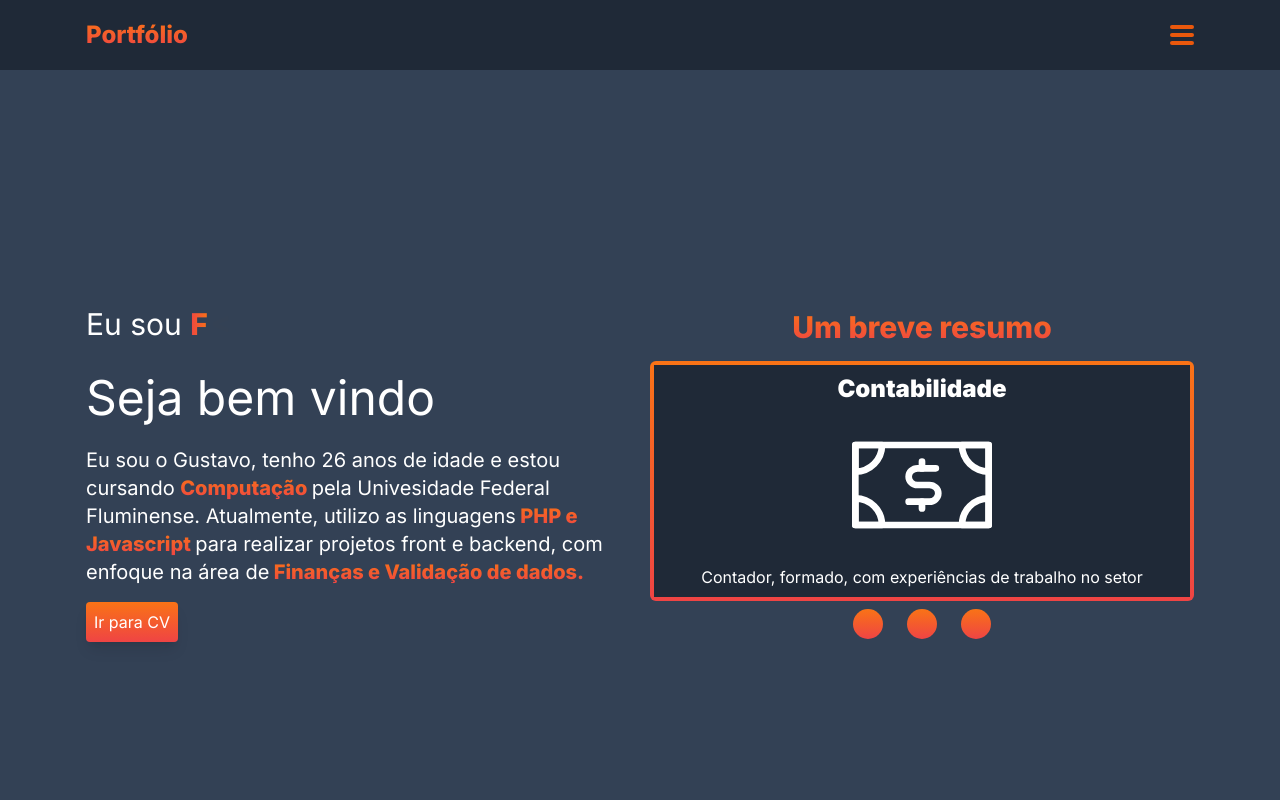
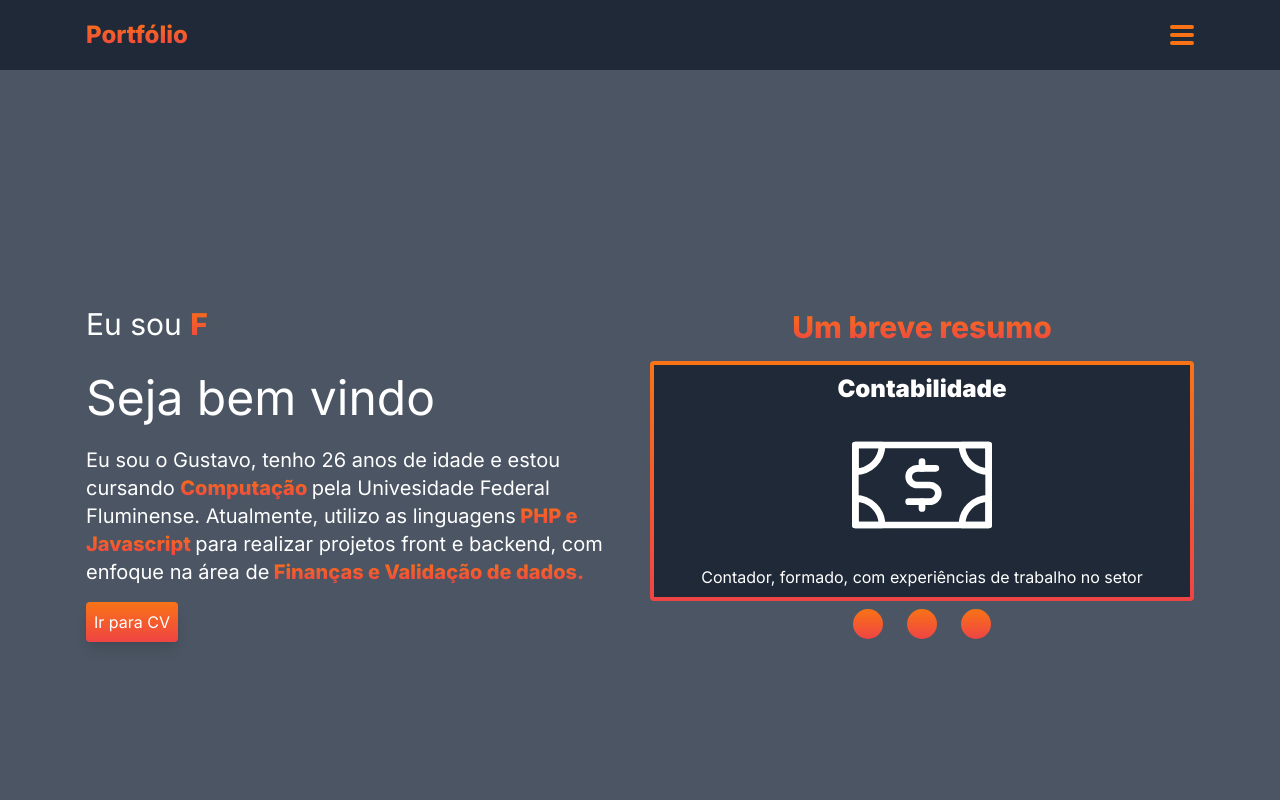
Before and after one commit to Sevengusta/Personal-Portfolio, a Next.js app: page / in a window 1280 px wide. Shown: the top 800 px of the page. Built offline with nearby package versions, Linux system fonts and the light colour scheme.

Commit message:
Projeto finalizado

```diff
--- a/src/app/Components/about/Frameworks.tsx
+++ b/src/app/Components/about/Frameworks.tsx
@@ -94,7 +94,7 @@ const Frameworks = () => {
                 className="ease-out duration-300 cursor-pointer transform hover:scale-125 m-auto w-[60px] sm:w-[80px]"
               >
                 <linearGradient id="color" x1="100%" y1="100%" x2="0%" y2="0%">
-                  <stop stopColor="#ef4444" offset="0%" />
+                  <stop stopColor="#ef4444" offset="50%" />
                   <stop stopColor="#f97316" offset="100%" />
                 </linearGradient>
                 <path d="m34.959 11.235h-.055q.438.384-.219.548l-4.766 1.259 4.326 5.862q.219.329.11.468c-.155.144-.337.262-.536.346l-.012.005-5.587 2.03q-5.314 1.863-5.807 2.028h-.055c-.276.138-.602.219-.946.219-.014 0-.028 0-.041 0h.002c-.353-.079-.644-.299-.815-.596l-.003-.006q-.548-.712-3.999-6.957-5.865 1.533-7.344 1.863c-.147.057-.317.09-.495.09-.597 0-1.107-.373-1.31-.899l-.003-.01-1.425-3.127q-5.533-11.888-5.807-12.6-.493-1.096.438-1.206l.712-.055q5.703-.437 6.355-.492c.033-.003.072-.004.111-.004.207 0 .404.042.584.118l-.01-.004c.168.115.305.262.407.432l.003.006 8.492 14.19 10.628-2.52-3.508-4.986q-.384-.548.493-.657l4.931-.819c.067-.015.144-.024.224-.024.116 0 .228.019.332.053l-.008-.002c.22.115.404.273.545.464l.003.004 2.136 2.63q1.753 2.185 1.918 2.35zm-19.339 3.944q.274-.055.055-.329l-7.949-13.751c-.039-.067-.11-.112-.192-.112-.009 0-.019.001-.028.002h.001l-5.807.493q-.055 0-.055.11c.001.08.021.155.056.221l-.001-.003 7.177 14.792q.055.11.11.11h.274l3.889-.935q2.41-.599 2.47-.599zm16.764 3.123-3.508-4.821c-.044-.082-.11-.147-.189-.191l-.002-.001c-.024-.005-.052-.008-.08-.008-.06 0-.118.013-.169.036l.003-.001-10.407 2.74 3.452 5.807q.165.274.274.302c.027.005.058.008.09.008.066 0 .129-.013.187-.036l-.003.001 10.244-3.508q.219-.055.219-.11c-.005-.052-.025-.099-.055-.137v.001zm.657-7.341q.438-.11.329-.274-2.689-3.342-3.013-3.78c-.064-.135-.199-.228-.356-.228-.029 0-.058.003-.085.009h.003l-3.944.712q-.219.055-.055.274l3.123 4.273q2.026-.493 3.999-.987z"></path>
--- a/src/app/Components/contact/Suport.tsx
+++ b/src/app/Components/contact/Suport.tsx
@@ -103,6 +103,7 @@ const Suport = () => {
           <label htmlFor="">Nome</label>
 
           <input
+            autoComplete="off"
             value={name}
             name="name"
             onChange={(e) => setName(e.target.value)}
@@ -124,6 +125,7 @@ const Suport = () => {
         <div className="flex flex-col gap-2">
           <label htmlFor="">E-mail</label>
           <input
+            autoComplete="off"
             value={email}
             name="email"
             onChange={(e) => setEmail(e.target.value)}
@@ -143,6 +145,7 @@ const Suport = () => {
         <div className="flex flex-col gap-2">
           <label htmlFor="">Deixe sua mensagem</label>
           <textarea
+            autoComplete="off"
             value={message}
             name="message"
             onChange={(e) => setMessage(e.target.value)}
--- a/src/app/Components/header/MobileNav.tsx
+++ b/src/app/Components/header/MobileNav.tsx
@@ -9,6 +9,7 @@ const MobileNav = () => {
 
   return (
     <div>
+
       <div className="relative z-30">
         <motion.button
           onClick={() => toggleMobileNav()}
@@ -25,7 +26,7 @@ const MobileNav = () => {
               h-[4px]
               rounded
               block
-              bg-orange-600
+              bg-orange-500
             "
           ></motion.span>
           <motion.span
@@ -38,7 +39,7 @@ const MobileNav = () => {
               h-[4px]
               rounded
               block
-              bg-orange-600
+              bg-orange-500
             "
           ></motion.span>
           <motion.span
@@ -51,7 +52,7 @@ const MobileNav = () => {
               h-[4px]
               rounded
               block
-              bg-orange-600
+              bg-orange-500
             "
           ></motion.span>
         </motion.button>
@@ -183,6 +184,10 @@ const MobileNav = () => {
                     fill="none"
                     xmlns="http://www.w3.org/2000/svg"
                   >
+                    <linearGradient id="color" x1="100%" y1="100%" x2="0%" y2="0%">
+                      <stop stopColor="#ef4444" offset="50%" />
+                      <stop stopColor="#f97316" offset="100%" />
+                    </linearGradient>
                     <path
                       d="M6.014 8.00613C6.12827 7.1024 7.30277 5.87414 8.23488 6.01043L8.23339 6.00894C9.14051 6.18132 9.85859 7.74261 10.2635 8.44465C10.5504 8.95402 10.3641 9.4701 10.0965 9.68787C9.7355 9.97883 9.17099 10.3803 9.28943 10.7834C9.5 11.5 12 14 13.2296 14.7107C13.695 14.9797 14.0325 14.2702 14.3207 13.9067C14.5301 13.6271 15.0466 13.46 15.5548 13.736C16.3138 14.178 17.0288 14.6917 17.69 15.27C18.0202 15.546 18.0977 15.9539 17.8689 16.385C17.4659 17.1443 16.3003 18.1456 15.4542 17.9421C13.9764 17.5868 8 15.27 6.08033 8.55801C5.97237 8.24048 5.99955 8.12044 6.014 8.00613Z"
                       fill="url(#color)"
@@ -276,6 +281,7 @@ const MobileNav = () => {
                       <h3>Clique para ver</h3>
                     </div>
                   </Link>
+
                 </li>
               </ul>
             </motion.div>
--- a/src/app/Components/header/NavName.tsx
+++ b/src/app/Components/header/NavName.tsx
@@ -16,7 +16,7 @@ const NavName: React.FC<NavProps> = ({ children, refs, onClick }) => {
           className="
               w-0
               h-[2px]
-              bg-gradient-to-r
+              bg-gradient-to-t
               from-red-500
               to-orange-500
               ease-in-out
--- a/src/app/Components/home/TextAnimation.tsx
+++ b/src/app/Components/home/TextAnimation.tsx
@@ -17,7 +17,7 @@ const TextAnimation = () => {
                     font-extrabold
                     bg-clip-text
                     text-transparent
-                    bg-gradient-to-r
+                    bg-gradient-to-t
                     to-orange-500
                     from-red-500
                     inline
--- a/src/app/Components/home/Video.tsx
+++ b/src/app/Components/home/Video.tsx
@@ -96,7 +96,7 @@ export const Video = () => {
                 overflow-hidden
                 h-60
                 w-full
-                rounded-md
+                rounded
                 bg-gradient-to-t
                 to-orange-500
               from-red-500
--- a/src/app/Components/projects/Show.tsx
+++ b/src/app/Components/projects/Show.tsx
@@ -65,7 +65,7 @@ const Show = () => {
                 >
                   <div
                     className="
-                    rounded-md
+                    rounded
                     bg-gradient-to-t
                     from-red-500
                     to-orange-500
--- a/src/app/globals.css
+++ b/src/app/globals.css
@@ -31,7 +31,7 @@ body {
 .gradient {
     color: transparent;
     background-clip: text;
-    background-image: linear-gradient(to top, red, orange);
+    background-image: linear-gradient(to top, #ef4444  , #f97316);
 }
 
 .homeLeft{
--- a/src/app/page.tsx
+++ b/src/app/page.tsx
@@ -11,19 +11,19 @@ const Page = () => {
       <header className="bg-gray-800" >
         <Header />
       </header>
-      <section className="bg-slate-700" >
+      <section className="bg-gray-600" >
         <Home />
       </section >
       <section className="bg-gray-800"  >
         <About />
       </section>
-      <section className="bg-slate-700"  >
+      <section className="bg-gray-600"  >
         <Projects />
       </section>
       <section className="bg-gray-800"  >
         <Contact />
       </section>
-      <section className="bg-slate-700" >
+      <section className="bg-gray-600" >
         <Footer />
       </section>
     </>
```
